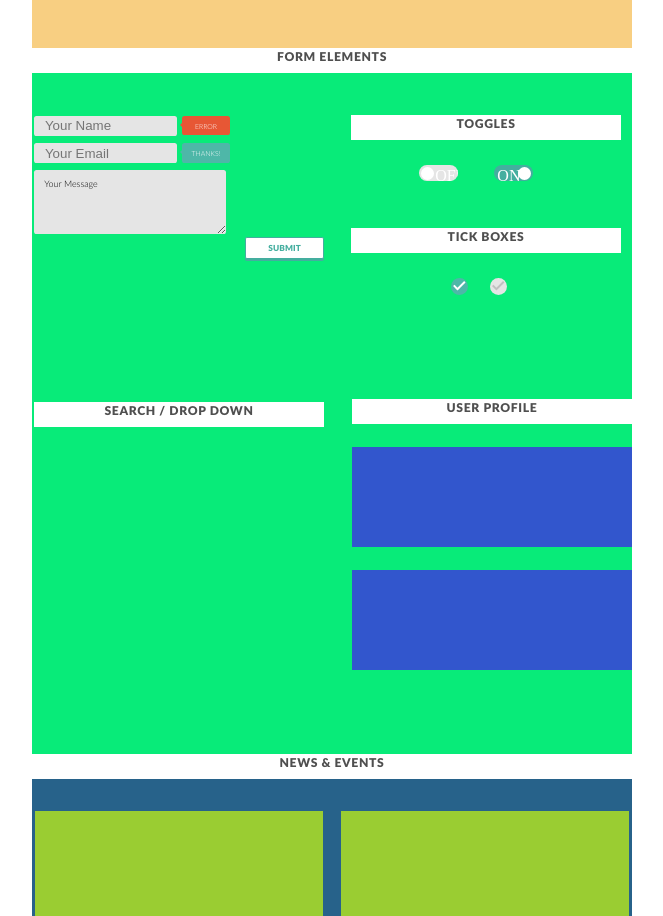
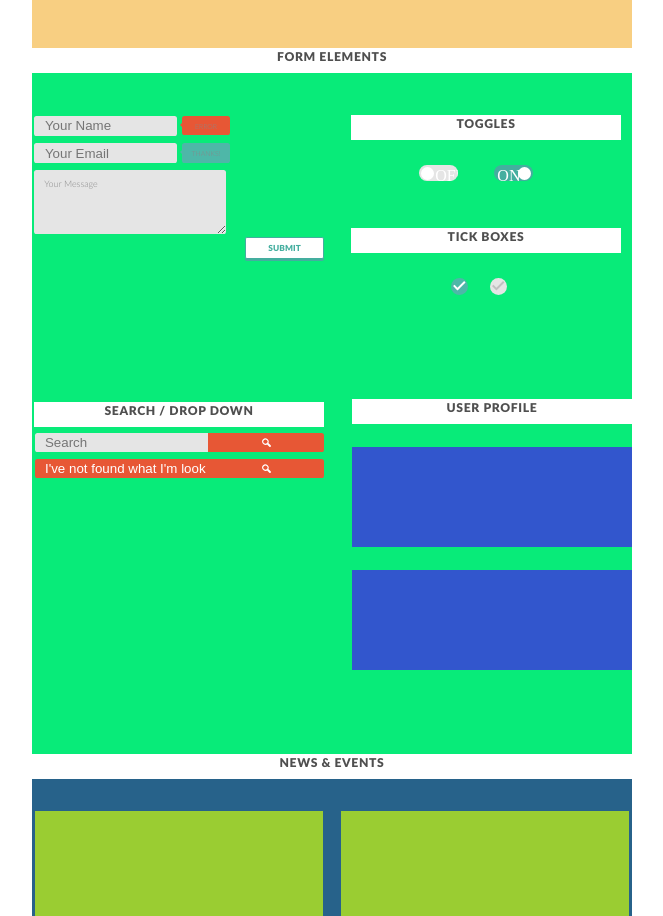
Before and after one commit to EvgeniyChuprov/UI-KIT, a website built with webpack: page src/index.pug in a window 1280 px wide. Shown: the part 912-1828 px from the top of the page, without its empty margins (308-971 px from the left). Built offline with nearby package versions, Linux system fonts and the light colour scheme.

Commit message:
add search

```diff
--- a/src/form/form.scss
+++ b/src/form/form.scss
@@ -19,7 +19,7 @@
 .form-line__box{
     background-color: #e75735;
     display: flex;
-    color:#ffffff;
+    color:#888;
     height: 1vw;
     width: 3.7vw;
     border-radius: 0.2vw;
@@ -55,7 +55,7 @@
     font-family: Lato Light;
     font-weight: 500;
     font-size: .7vw;
-
+    color:#888;
 }
 
 .form__button{
--- a/src/index.pug
+++ b/src/index.pug
@@ -8,6 +8,7 @@ include pieChart/pieChart
 include form/form
 include toggle/toggle
 include tick/tick
+include search/search
 
 block content
     .content
@@ -105,6 +106,10 @@ block content
                 .form-elements__block_left
                     .header
                         +header('search / drop down')
+                    .form-elements__block_search
+                        +search('Search')
+                    .form-elements__block_search
+                        +search("I've not found what I'm looking for..." , ' search-errer')
                 .form-elements__block_right
                     .header
                         +header('user profile')
--- /dev/null
+++ b/src/search/search.pug
@@ -0,0 +1,8 @@
+mixin search(placeholder, error)
+    -
+        var classSearch = "search-form__field "
+           classSearch += error
+    form.search-form
+        .search-form_block
+            input(class= classSearch type="text" name="search" placeholder= placeholder)
+            button(class="search-form__button" type="submit")
--- /dev/null
+++ b/src/search/search.scss
@@ -0,0 +1,39 @@
+.search-form_block{
+    display: flex;
+}
+.search-form__field{
+background-color: $main-gray;
+outline: none;
+border:none;
+height: 1.35vw;
+width: 13.2vw;
+border-radius: 0.2vw 0 0 0.2vw;
+}
+.search-form__field::placeholder{
+padding-left: .6vw;
+}
+.search-form__button:last-child {
+    border-radius:0 0.2vw  0.2vw 0;
+}
+.search-form__button {
+    flex: 1;
+    display: flex;
+    flex-direction: column;
+    justify-content: center;
+    background-image: url("./img/search.svg");
+    background-position: center center;
+    background-size: .7vw;
+    background-repeat: no-repeat;
+    color: #888;
+    font: inherit;
+    font-weight: normal;
+    background-color: $main-red;
+    border: none;
+    outline: none;
+}
+.search-errer{
+    background: $main-red;
+    &::placeholder{
+        color: $main-white;
+    }
+}
--- a/src/style.scss
+++ b/src/style.scss
@@ -14,6 +14,7 @@ $main-gray: #e5e5e5;
 @import 'form/form';
 @import 'toggle/toggle';
 @import 'tick/tick';
+@import 'search/search';
 
 
 .content{
@@ -115,6 +116,9 @@ $main-gray: #e5e5e5;
     margin: 43px 0 0 2px;
     width: 290px;
     height: 243px;
+}
+.form-elements__block_search {
+    margin: .48vw 0 0 .1vw;
 }
 .form-elements__block_togglesTick{
     float: right;
```
